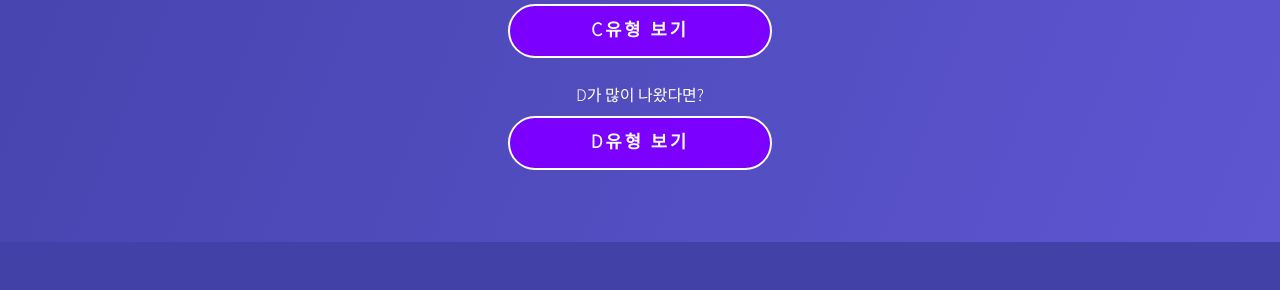
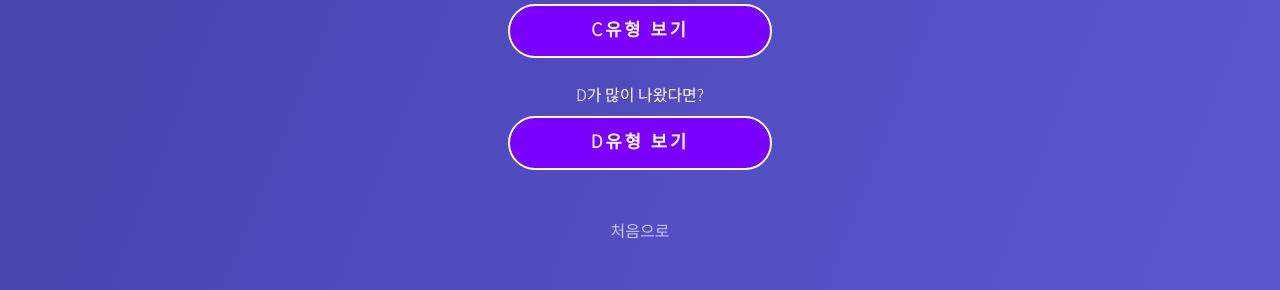
Before and after one commit to hanna1109/Perf_it, a Python web app: template templates/choice.html in a window 1280 px wide. Shown: the part 2961-3251 px from the top of the page. Before the commit the page ends 3203 px from the top, so only its background shows below. Run offline with Jinja, Linux system fonts and the light colour scheme; the template is opened without the code that fills it, so the values that code supplies are empty; some libraries are stand-ins or nearby versions.

Commit message:
reset button 추가

```diff
--- a/templates/choice.html
+++ b/templates/choice.html
@@ -162,6 +162,12 @@
          }
          .type-btn a {color:#ffffff;}
          .type-btn:hover a {color: #7B00FF}
+
+         #reset {
+             text-align: center;
+             color: #C9C7FF;
+             display: block;
+         }
     </style>
     <script>
         $(document).ready(function () {
@@ -217,6 +223,8 @@
         <br>
         <br>
         <br>
+
+
 
         <div class="desc">
             아래 질문지를 보고 a~d 중 선택지를 고릅니다.<br>
@@ -334,6 +342,8 @@
             <a class="type-btn" id="btn_style" href="resultD.html" style="">D유형 보기</a><br>
         </ul>
         <br>
+         <a href="index.html" id="reset">처음으로</a>
+        <br>
         <br>
     </main>
 
--- a/templates/index.html
+++ b/templates/index.html
@@ -83,7 +83,7 @@
 
         .perfume_set img {
             width: 900px;
-            height: 500px;
+            height: 410px;
         }
 
     </style>
--- a/templates/resultA.html
+++ b/templates/resultA.html
@@ -165,6 +165,7 @@
 <!--        다시하기-->
         <a href="choice.html" class="back" id="btn_style">다시하기</a>
         <br>
+        <a href="index.html" id="reset">처음으로</a>
 
 <!--        <hr>-->
 
--- a/templates/resultB.html
+++ b/templates/resultB.html
@@ -166,6 +166,7 @@
 <!--        다시하기-->
         <a href="choice.html" class="back" id="btn_style">다시하기</a>
         <br>
+        <a href="index.html" id="reset">처음으로</a>
 
 <!--        <hr>-->
 
--- a/templates/resultC.html
+++ b/templates/resultC.html
@@ -166,6 +166,7 @@
 <!--        다시하기-->
         <a href="choice.html" class="back" id="btn_style">다시하기</a>
         <br>
+        <a href="index.html" id="reset">처음으로</a>
 
 <!--        <hr>-->
 
--- a/templates/resultD.html
+++ b/templates/resultD.html
@@ -125,6 +125,11 @@
         }
 
          }
+        #reset {
+             text-align: center;
+             color: #C9C7FF;
+             display: block;
+         }
     </style>
 </head>
 <body>
@@ -166,6 +171,7 @@
 <!--        다시하기-->
         <a href="choice.html" class="back" id="btn_style">다시하기</a>
         <br>
+        <a href="index.html" id="reset">처음으로</a>
 
 <!--        <hr>-->
 
```
